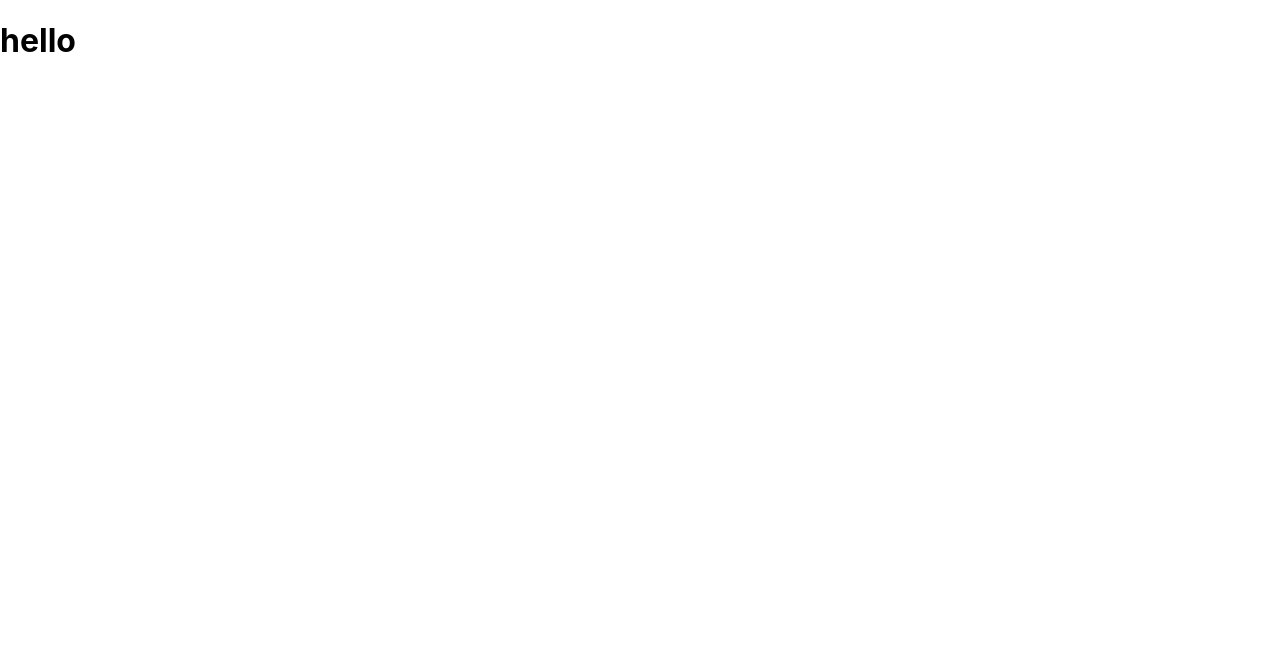
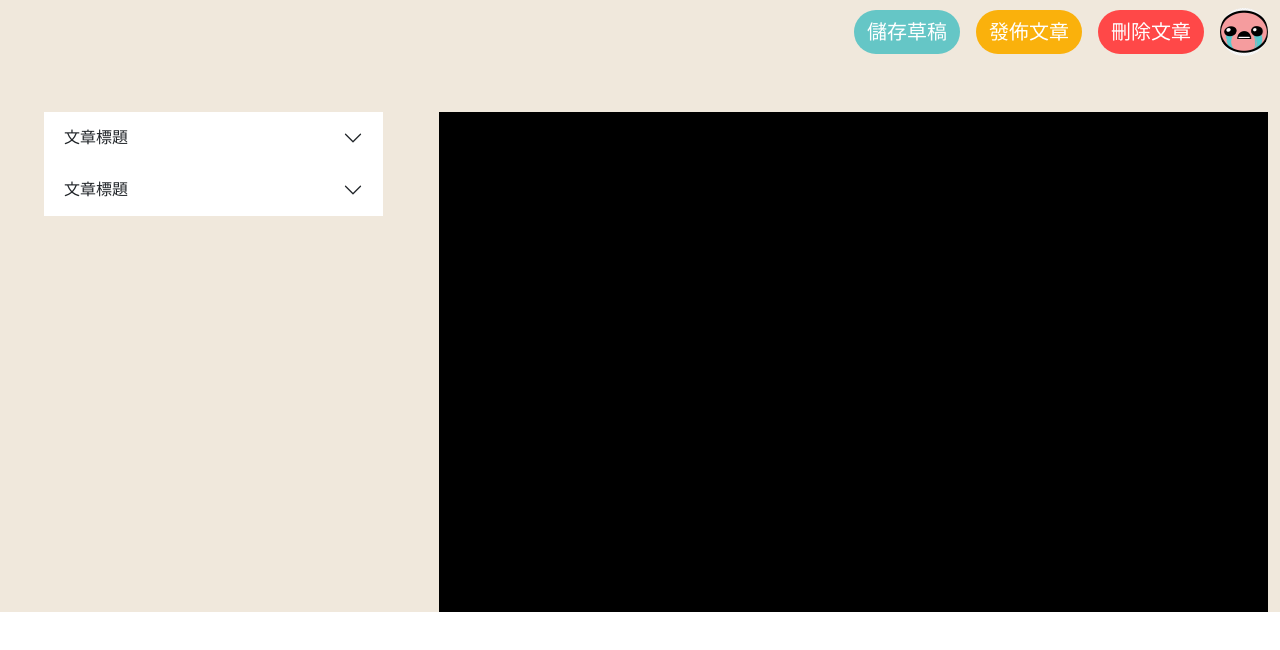
Before and after one commit to MFEE35xTRIPALS/TRIPALS, a React (Create React App) app: page / in a window 1280 px wide. Shown: the top 650 px of the page. Built offline with nearby package versions, Linux system fonts and the light colour scheme.

Commit message:
update react

```diff
--- a/package.json
+++ b/package.json
@@ -11,6 +11,7 @@
     "react": "^18.2.0",
     "react-dom": "^18.2.0",
     "react-scripts": "5.0.1",
+    "sass": "^1.62.1",
     "web-vitals": "^2.1.4"
   },
   "scripts": {
--- a/src/index.js
+++ b/src/index.js
@@ -4,6 +4,7 @@ import "./index.css";
 import App from "./App";
 import Edit from "./pages/Edit/Edit";
 import reportWebVitals from "./reportWebVitals";
+import "../node_modules/bootstrap/dist/css/bootstrap.min.css";
 
 const root = ReactDOM.createRoot(document.getElementById("root"));
 root.render(
--- a/src/pages/Edit/Edit.jsx
+++ b/src/pages/Edit/Edit.jsx
@@ -1,11 +1,87 @@
 import axios from "axios";
+import EditNavbar from "./components/navbar/EditNavbar";
+import styles from "./Edit.module.scss";
+import "bootstrap/dist/js/bootstrap.bundle";
 
 //定義組件
 const Edit = () => {
 	return (
-		<div className="app">
-			<h1>hello</h1>
-		</div>
+		<>
+			<EditNavbar />
+			<div className={`container-fluid ${styles["edit-container"]}`}>
+				<div className="row">
+					<div className="col-4">
+						<div className={`${styles["edit-card-main"]}`}>
+							<div class="accordion accordion-flush" id="accordionMain">
+								<div class="accordion-item">
+									<h2 class="accordion-header">
+										<button
+											class="accordion-button collapsed d-flex text-center"
+											type="button"
+											data-bs-toggle="collapse"
+											data-bs-target="#flush-Main"
+											aria-expanded="false"
+											aria-controls="flush-Main"
+										>
+											文章標題
+										</button>
+									</h2>
+									<div
+										id="flush-Main"
+										class="accordion-collapse collapse"
+										data-bs-parent="#accordionMain"
+									>
+										<div class="accordion-body">
+											Placeholder content for this accordion, which is intended
+											to demonstrate the <code>.accordion-flush</code> class.
+											This is the first item's accordion body.
+										</div>
+									</div>
+								</div>
+							</div>
+						</div>
+						<div className={`${styles["edit-card-content"]}`}>
+							<div class="accordion accordion-flush" id="accordionContent">
+								<div class="accordion-item">
+									<h2 class="accordion-header">
+										<button
+											class="accordion-button collapsed d-flex text-center"
+											type="button"
+											data-bs-toggle="collapse"
+											data-bs-target="#flush-Content-1"
+											aria-expanded="false"
+											aria-controls="flush-Content-1"
+										>
+											文章標題
+										</button>
+									</h2>
+									<div
+										id="flush-Content-1"
+										class="accordion-collapse collapse"
+										data-bs-parent="#accordionContent"
+									>
+										<div class="accordion-body">
+											Placeholder content for this accordion, which is intended
+											to demonstrate the <code>.accordion-flush</code> class.
+											This is the first item's accordion body.
+										</div>
+									</div>
+								</div>
+							</div>
+						</div>
+					</div>
+					<div className="col-8">
+						<div
+							style={{
+								width: "100%",
+								height: "500px",
+								backgroundColor: "black",
+							}}
+						></div>
+					</div>
+				</div>
+			</div>
+		</>
 	);
 };
 
--- /dev/null
+++ b/src/pages/Edit/Edit.module.scss
@@ -0,0 +1,21 @@
+@import "./_module.scss";
+
+body {
+	background-color: $colorRice;
+}
+
+.edit-container {
+	background-color: $colorRice;
+	padding-top: 3rem;
+	.edit-card-main {
+		padding: 0 2rem 0 2rem;
+		.accordion-header {
+			// 您的修改樣式
+			display: flex;
+			justify-content: center;
+		}
+	}
+	.edit-card-content {
+		padding: 0 2rem 2rem 2rem;
+	}
+}
--- /dev/null
+++ b/src/pages/Edit/_module.scss
@@ -0,0 +1,13 @@
+// variable
+// font-size
+$editSize: 1.25rem;
+// color
+$colorRice: #f0e8dc;
+
+// 按鈕區
+@mixin edit-btn {
+	color: white;
+	border-radius: 2rem;
+	font-size: $editSize;
+	margin: 0 0.5rem;
+}
--- /dev/null
+++ b/src/pages/Edit/components/navbar/EditNavbar.jsx
@@ -0,0 +1,30 @@
+import styles from "./EditNavbar.module.scss";
+
+const EditNavbar = () => {
+	return (
+		<nav className={`navbar ${styles["edit-bar"]}`}>
+			<div className="container-fluid justify-content-end">
+				<div className="d-flex">
+					<button type="button" className={`btn ${styles["edit-draft-btn"]}`}>
+						儲存草稿
+					</button>
+					<button type="button" className={`btn ${styles["edit-show-btn"]}`}>
+						發佈文章
+					</button>
+					<button type="button" className={`btn ${styles["edit-delete-btn"]}`}>
+						刪除文章
+					</button>
+				</div>
+				<div className={styles["image-box"]}>
+					<img
+						className={styles["edit-user-image"]}
+						src="./image/user.png"
+						alt="UserImage"
+					/>
+				</div>
+			</div>
+		</nav>
+	);
+};
+
+export default EditNavbar;
--- /dev/null
+++ b/src/pages/Edit/components/navbar/EditNavbar.module.scss
@@ -0,0 +1,30 @@
+@import "../../_module.scss";
+
+// nav
+.edit-bar {
+	background-color: $colorRice;
+	.edit-draft-btn {
+		background-color: #65c6c6;
+		@include edit-btn;
+	}
+	.edit-show-btn {
+		background-color: #fab10c;
+		@include edit-btn;
+	}
+	.edit-delete-btn {
+		background-color: #ff4848;
+		@include edit-btn;
+	}
+	.image-box {
+		width: 3rem;
+		height: 3rem;
+		margin-left: 0.5rem;
+		border-radius: 50%;
+		overflow: hidden;
+		.edit-user-image {
+			width: 100%;
+			height: 100%;
+			object-fit: cover;
+		}
+	}
+}
```
Also changed, not shown: public/image/user.png (added), src/pages/Edit/components/navbar/Navbar.jsx (deleted), 1 other file (tests, documents, lock files or other folders).
